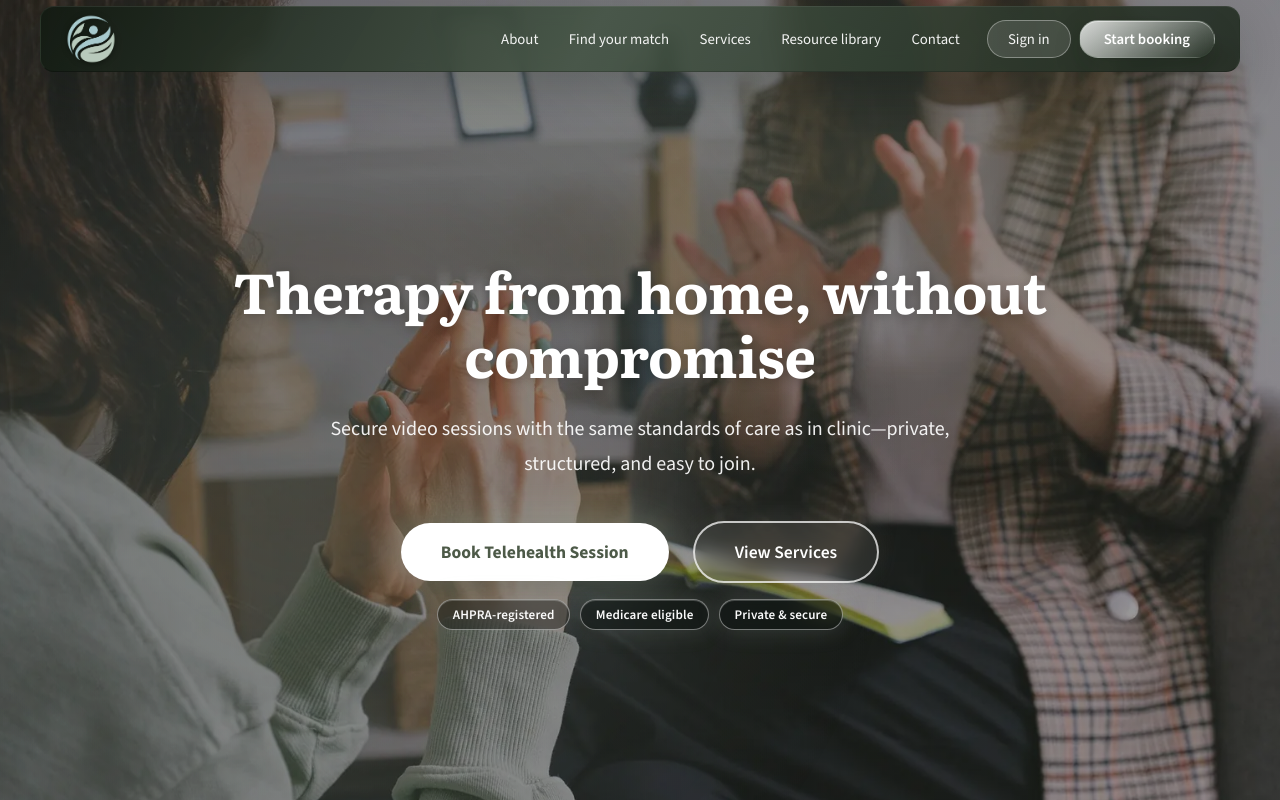
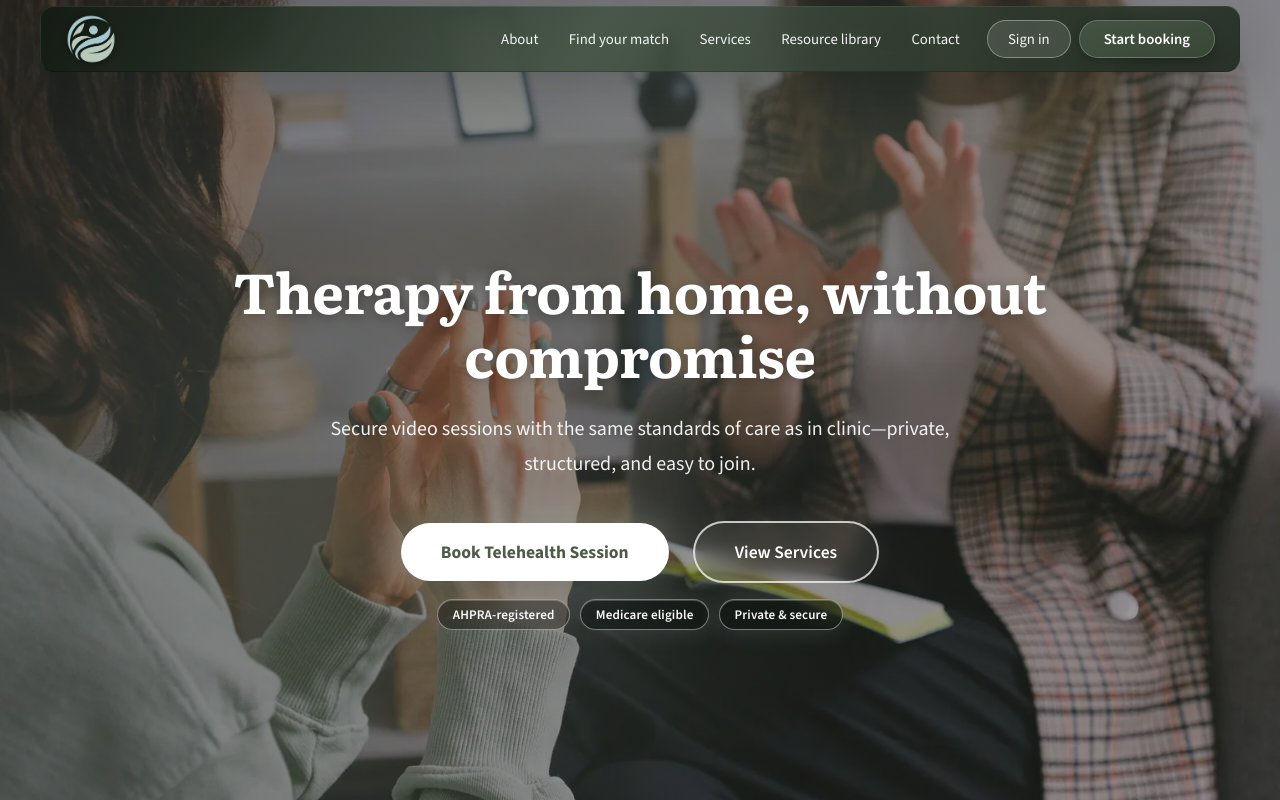
Before and after one commit to Ali-oss-cell/clink_front_end, a React (Vite) app: page / in a window 1280 px wide. Shown: the top 800 px of the page. Built offline with nearby package versions, Linux system fonts and the light colour scheme; no server answers.

Commit message:
fix(ui): solid sage CTA for Start booking (remove glass silver)

```diff
--- a/src/components/common/Header/Header.module.scss
+++ b/src/components/common/Header/Header.module.scss
@@ -147,24 +147,31 @@
       &:focus-visible { outline: 2px solid $primary-color; outline-offset: 2px; }
     }
 
+    // Solid sage CTA (no glass/silver) so it reads clearly on the dark bar
     .registerButton {
       @include button-base;
-      @include glass-card(admin, $glass-blur-sm, true);
+      background: linear-gradient(160deg, $btn-admin-primary 0%, $btn-admin-primary-hover 100%);
       color: $text-white;
       padding: 0.45rem 1.5rem;
       margin-left: 0.5rem;
       font-weight: 600;
       font-size: 0.925rem;
       border-radius: 999px;
-      transition: all 0.2s ease;
+      border: 1px solid rgba(255, 255, 255, 0.22);
+      box-shadow: 0 2px 10px rgba(0, 0, 0, 0.22);
+      backdrop-filter: none;
+      -webkit-backdrop-filter: none;
+      transition: background 0.2s ease, box-shadow 0.2s ease, border-color 0.2s ease;
 
       &:hover {
-        background: linear-gradient(135deg, $btn-admin-primary 0%, $btn-admin-primary-hover 100%);
+        background: linear-gradient(160deg, $primary-color 0%, $btn-admin-primary 100%);
+        border-color: rgba(255, 255, 255, 0.32);
+        box-shadow: 0 3px 14px rgba(0, 0, 0, 0.28);
         text-decoration: none;
       }
 
       &:focus { outline: none; }
-      &:focus-visible { outline: 2px solid $primary-color; outline-offset: 2px; }
+      &:focus-visible { outline: 2px solid rgba(255, 255, 255, 0.65); outline-offset: 2px; }
     }
   }
 
```
Also changed, not shown: 1 other file (tests, documents, lock files or other folders).
